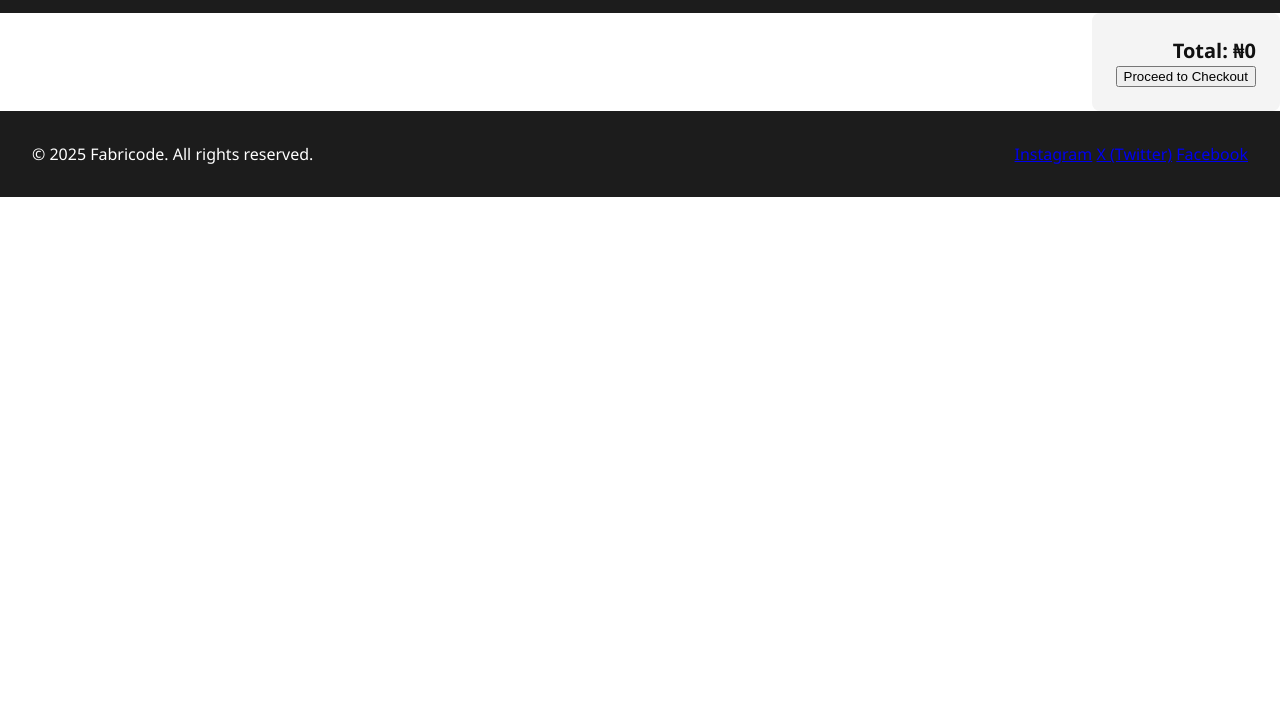
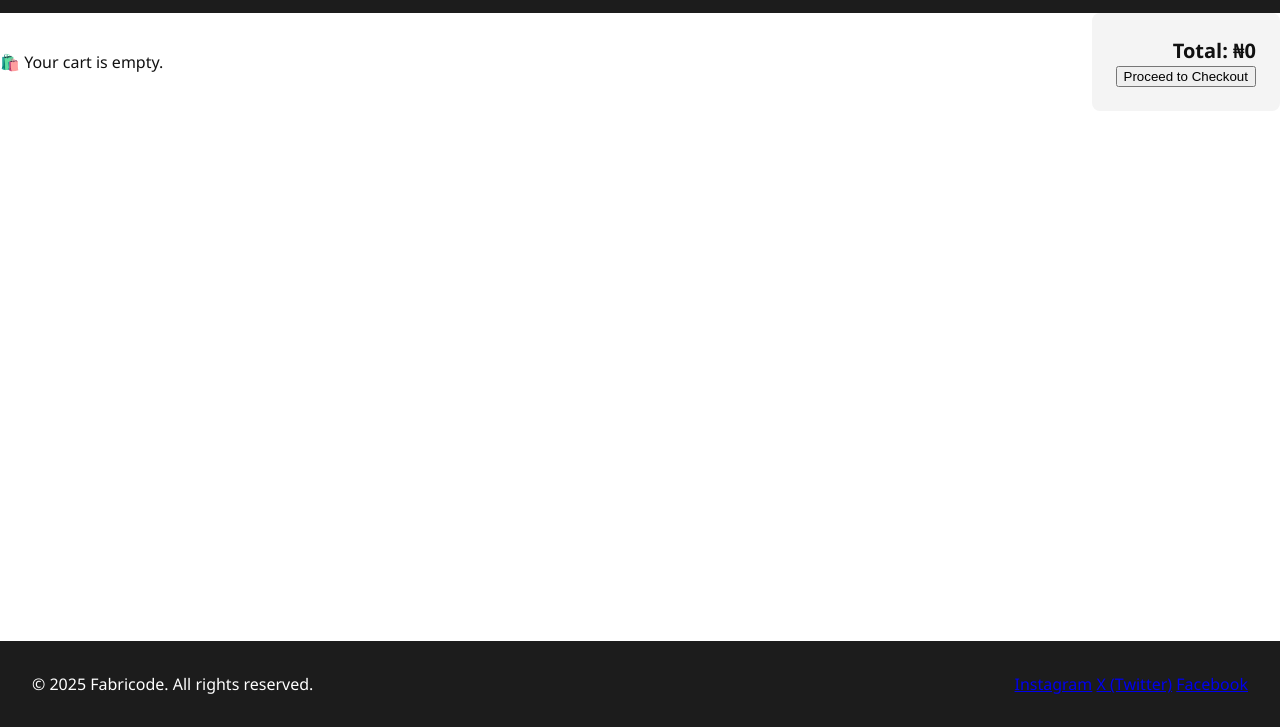
Before and after one commit to successjoseph/FABRICODE, a plain HTML site: page pages/cart.html in a window 1280 px wide. Shown: the part 73-800 px from the top of the page. Drawn offline with Linux system fonts and the light colour scheme.

Commit message:
Update cart.css (Fixed Footer) Update cart.html (Case - Empty Cart & Home nav function) Update cart.js (Using cart2.html logic)

```diff
--- a/assets/cart.css
+++ b/assets/cart.css
@@ -1,3 +1,19 @@
+body.cart-body {
+  min-height: 100vh;
+  display: flex;
+  flex-direction: column;
+}
+
+.cart-page {
+  flex: 1;
+  display: flex;
+  flex-direction: column;
+  justify-content: flex-start;
+}
+
+.footer {
+  margin-top: auto;
+}
 /* Container grid */
 .cart-items {
   display: grid;
--- a/pages/cart.html
+++ b/pages/cart.html
@@ -7,7 +7,7 @@
   <link rel="stylesheet" href="../assets/styles.css" />
   <link rel="stylesheet" href="../assets/cart.css" />
 </head>
-<body>
+<body class="cart-body">
 
   <!-- Header -->
     <header class="header">
@@ -17,7 +17,7 @@
         <div class="logo">&lt;FABRICODE&gt;</div>
 
         <nav class="nav">
-        <a href="#">Home</a>
+        <a href="index.html">Home</a>
         <a href="#">Shop</a>
         <a href="#">Collections</a>
         <a href="#">About</a>
@@ -34,6 +34,9 @@
   <!-- Cart Section -->
   <main class="cart-page">
     <div class="container">
+      <div id="empty-cart-message" class="empty-cart-placeholder">
+        🛍️ Your cart is empty.
+      </div>
       <div id="cart-items" class="cart-items"></div>
       <div class="cart-summary">
         <h3>Total: ₦<span id="cart-total">0</span></h3>
--- a/scripts/cart.js
+++ b/scripts/cart.js
@@ -1,13 +1,27 @@
 const cart = JSON.parse(localStorage.getItem("cart")) || [];
 const cartItemsContainer = document.getElementById("cart-items");
 const cartTotalDisplay = document.getElementById("cart-total");
+const cartSummary = document.querySelector(".cart-summary");
+const emptyCartMessage = document.getElementById("empty-cart-message");
 
 let total = 0;
 
-// Render each item as a card
+function renderCart() {
+  cartItemsContainer.innerHTML = "";
+  total = 0;
+  if (cart.length === 0) {
+    emptyCartMessage.style.display = "flex";
+    cartItemsContainer.classList.add("hidden");
+    cartSummary.classList.add("hidden");
+    cartTotalDisplay.textContent = "0";
+    return;
+  } else {
+    emptyCartMessage.style.display = "none";
+    cartItemsContainer.classList.remove("hidden");
+    cartSummary.classList.remove("hidden");
+  }
   cart.forEach((item, index) => {
     total += item.price;
-
     const card = document.createElement("div");
     card.className = "cart-item";
     card.innerHTML = `
@@ -18,19 +32,18 @@ cart.forEach((item, index) => {
         <button class="remove-btn" data-index="${index}">Remove</button>
       </div>
     `;
-
     cartItemsContainer.appendChild(card);
   });
+  cartTotalDisplay.textContent = total.toLocaleString();
+}
 
-// Display total
-cartTotalDisplay.textContent = total.toLocaleString();
+renderCart();
 
-// Handle remove clicks
 cartItemsContainer.addEventListener("click", (e) => {
   if (e.target.classList.contains("remove-btn")) {
     const idx = parseInt(e.target.dataset.index, 10);
     cart.splice(idx, 1);
     localStorage.setItem("cart", JSON.stringify(cart));
-    location.reload();
+    renderCart();
   }
 });
```
Lines whose indentation alone changed are shown as unchanged.
